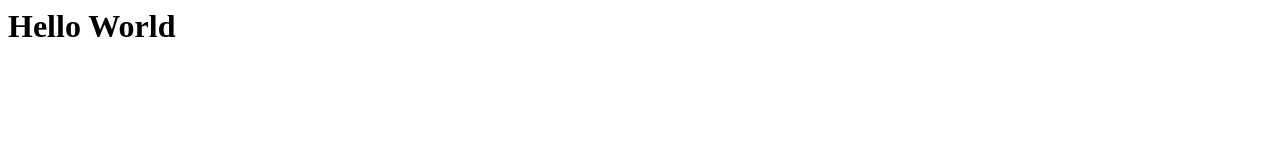
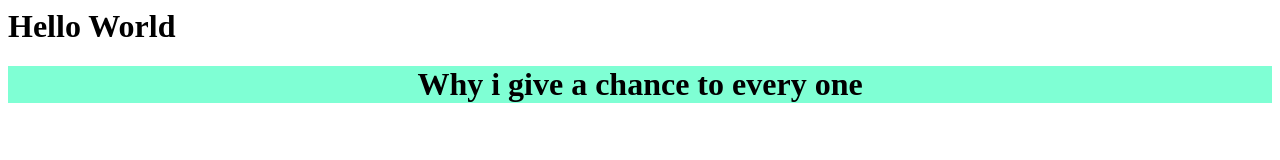
Before and after one commit to ANUJPHARTIYAL/First-Git-Project, a plain HTML site: page index.html in a window 1280 px wide. Drawn offline with Linux system fonts and the light colour scheme.

Commit message:
new cahnge

```diff
--- a/index.html
+++ b/index.html
@@ -4,9 +4,17 @@
 <head>
     <meta charset="UTF-8">
     <meta name="viewport" content="width=device-width, initial-scale=1.0">
-    <title>Document</title>
+    <title>First github code</title>
+    <link rel="stylesheet" href="github.css">
+    <style>
+        .container{
+            background-color: aquamarine;
+            color: black;
+            text-align: center;
+        }
+    </style>
 </head>
 <body>
-
+    <div class="container"><h1>Why i give a chance to every one </h1></div>
 </body>
 </html>
```
